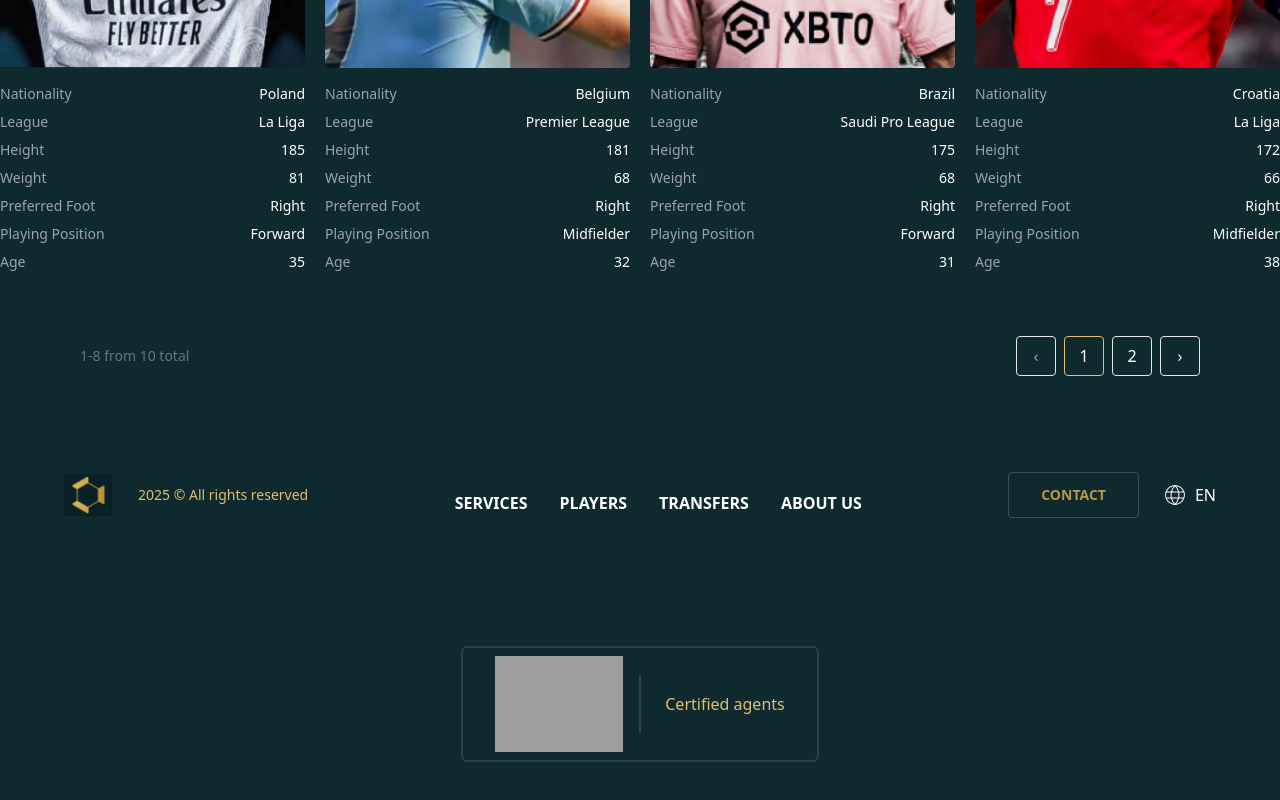
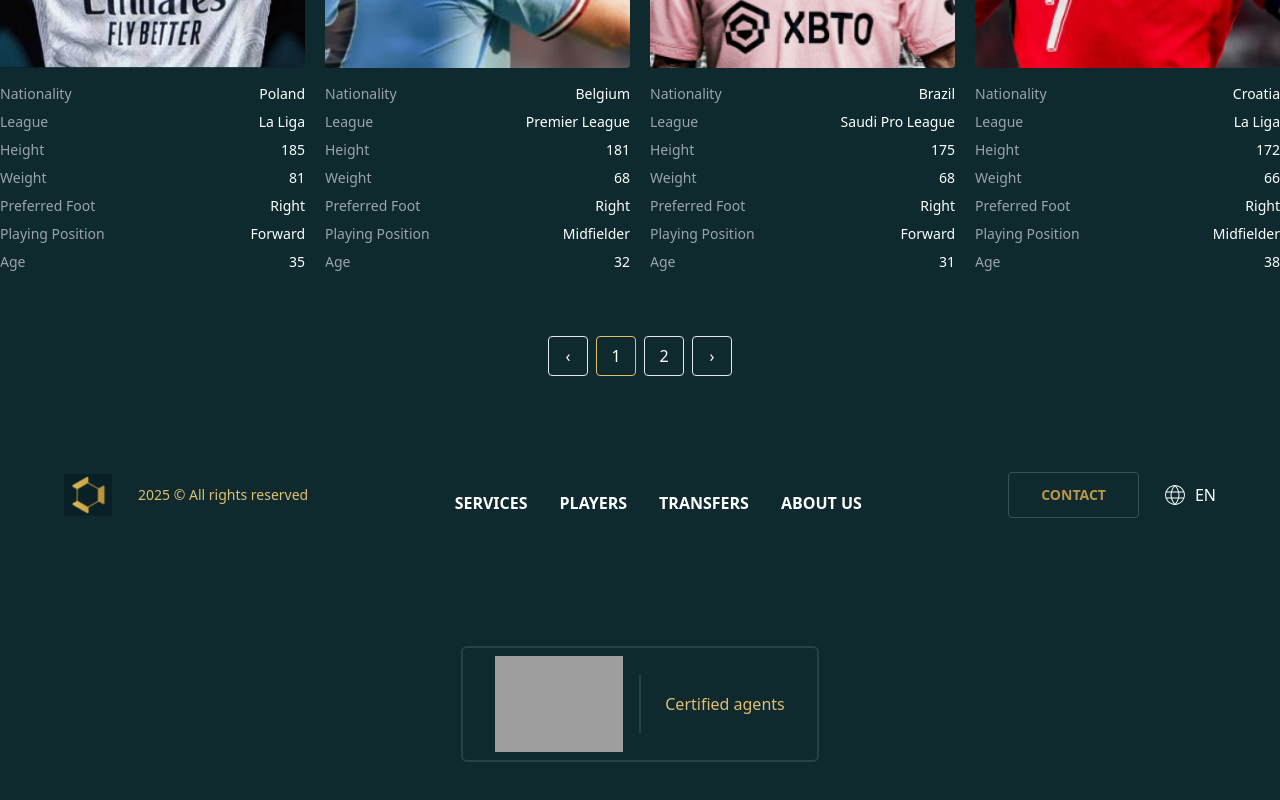
Before and after one commit to dejvidEm/tpa, a React (Vite) app: page /players in a window 1280 px wide. Shown: the part 1248-2048 px from the top of the page. Built offline with nearby package versions, Linux system fonts and the light colour scheme; grey boxes are pictures that could not be loaded.

Commit message:
mobile playrs update

```diff
--- a/src/pages/Players.tsx
+++ b/src/pages/Players.tsx
@@ -1,4 +1,4 @@
-import React, { useState } from 'react';
+import React, { useEffect, useState } from 'react';
 import PlayerCard from '../components/PlayerCard';
 
 export const players = [
@@ -126,7 +126,28 @@ export const players = [
 
 const Players: React.FC = () => {
   const [currentPage, setCurrentPage] = useState(1);
-  const postsPerPage = 8;
+  const [postsPerPage, setPostsPerPage] = useState(8);
+
+  const updatePostsPerPage = () => {
+    if (window.innerWidth < 768) {
+      setPostsPerPage(2); // Mobilné zariadenia
+    } else {
+      setPostsPerPage(8); // Desktop
+    }
+  };
+
+  useEffect(() => {
+    // Nastavenie postsPerPage pri prvom načítaní
+    updatePostsPerPage();
+
+    // Pridanie listenera na zmenu veľkosti okna
+    window.addEventListener('resize', updatePostsPerPage);
+
+    // Vyčistenie event listeneru pri odmontovaní komponentu
+    return () => {
+      window.removeEventListener('resize', updatePostsPerPage);
+    };
+  }, []);
 
   const totalPages = Math.ceil(players.length / postsPerPage);
 
@@ -167,12 +188,9 @@ const Players: React.FC = () => {
 
       {/* Pagination Section */}
       <section className="max-w-[1400px] mx-auto px-4 sm:px-20 py-8 flex flex-row justify-between items-center gap-4">
-        <div className="text-sm text-gray-500">
-          {`${startPostIndex}-${endPostIndex} from ${players.length} total`}
-        </div>
-        <div className="flex items-center gap-2">
+        <div className="flex mx-auto items-center justify-center gap-2">
           <button
-            className={`w-10 h-10 flex items-center justify-center border rounded ${
+            className={`w-10 h-10 text-white flex items-center justify-center border rounded ${
               currentPage === 1
                 ? "text-gray-400 cursor-not-allowed"
                 : "hover:bg-gray-200"
```
